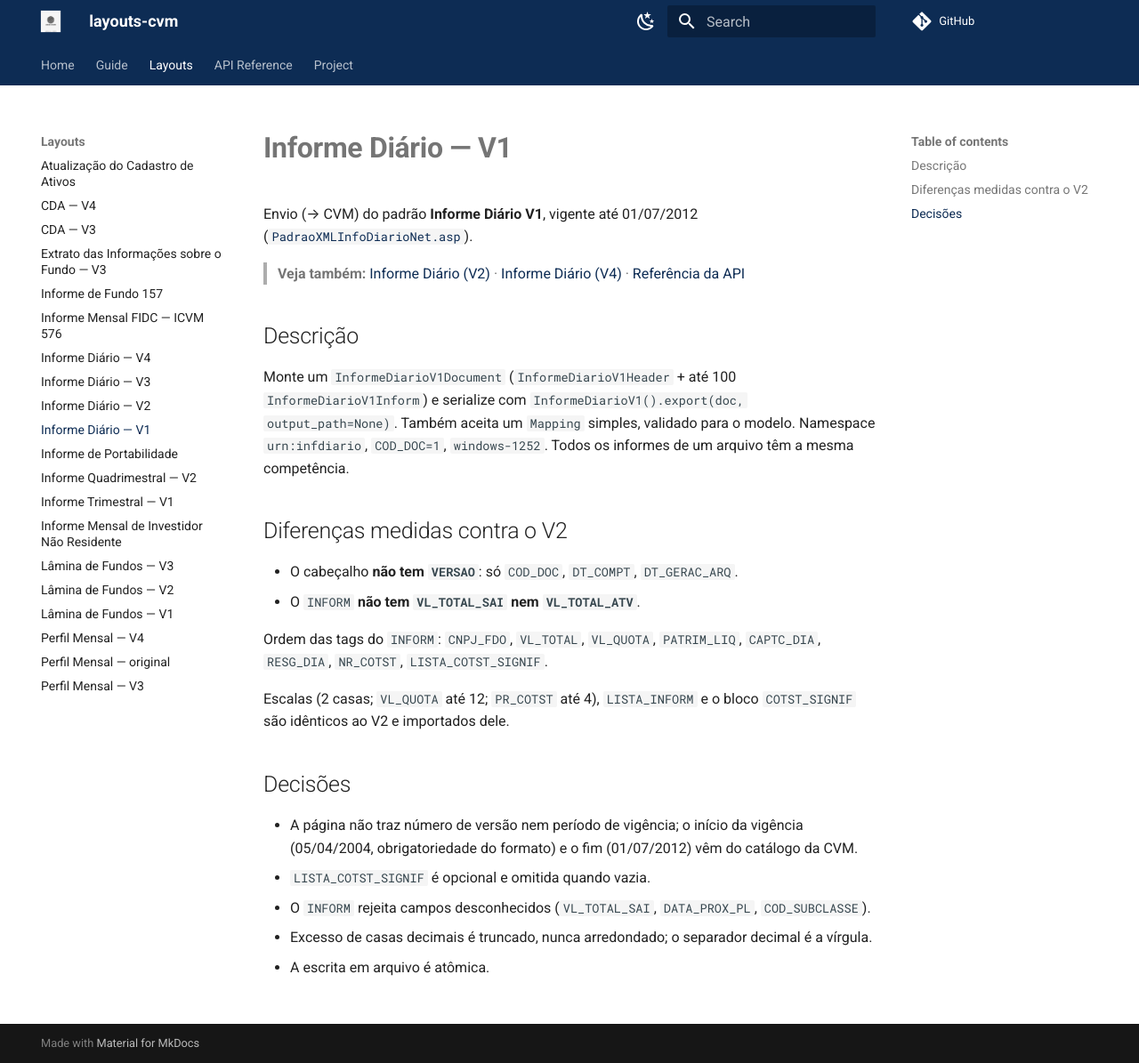
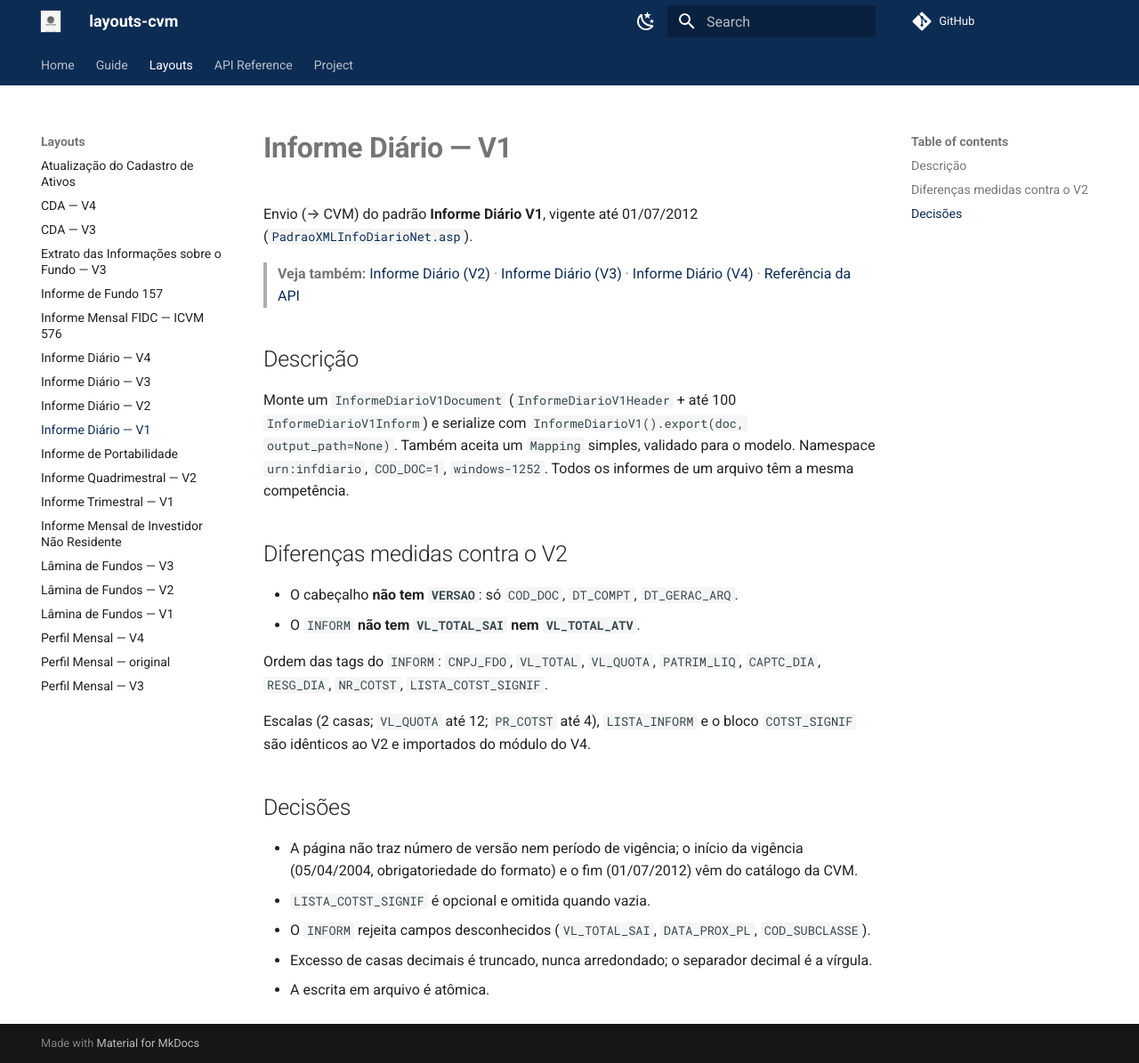
Before and after one commit to guilhermegor/layouts-cvm, an MkDocs documentation site: the page built from docs/informe_diario_v1.md, in a window 1280 px wide and 1195 px high. Shown: the whole window at 89% size. Built offline with MkDocs 1.6.1 and Material for MkDocs 9.7.7, drawn with Linux system fonts in a browser that asks for light colours; comment, search, counter and statistics services are not loaded; the version menu is left out.

```diff
--- a/docs/informe_diario_v1.md
+++ b/docs/informe_diario_v1.md
@@ -3,7 +3,7 @@
 Envio (→ CVM) do padrão **Informe Diário V1**, vigente até 01/07/2012
 ([`PadraoXMLInfoDiarioNet.asp`](https://cvmweb.cvm.gov.br/SWB/Sistemas/SCW/PadroesXML/PadraoXMLInfoDiarioNet.asp)).
 
-> **Veja também:** [Informe Diário (V2)](informe_diario_v2.md) · [Informe Diário (V4)](informe_diario.md) · [Referência da API](api/index.md)
+> **Veja também:** [Informe Diário (V2)](informe_diario_v2.md) · [Informe Diário (V3)](informe_diario_v3.md) · [Informe Diário (V4)](informe_diario.md) · [Referência da API](api/index.md)
 
 ## Descrição
 
@@ -21,7 +21,7 @@ Ordem das tags do `INFORM`: `CNPJ_FDO`, `VL_TOTAL`, `VL_QUOTA`, `PATRIM_LIQ`, `C
 `RESG_DIA`, `NR_COTST`, `LISTA_COTST_SIGNIF`.
 
 Escalas (2 casas; `VL_QUOTA` até 12; `PR_COTST` até 4), `LISTA_INFORM` e o bloco
-`COTST_SIGNIF` são idênticos ao V2 e importados dele.
+`COTST_SIGNIF` são idênticos ao V2 e importados do módulo do V4.
 
 ## Decisões
 
```
Also changed, not shown: 2 other files.
